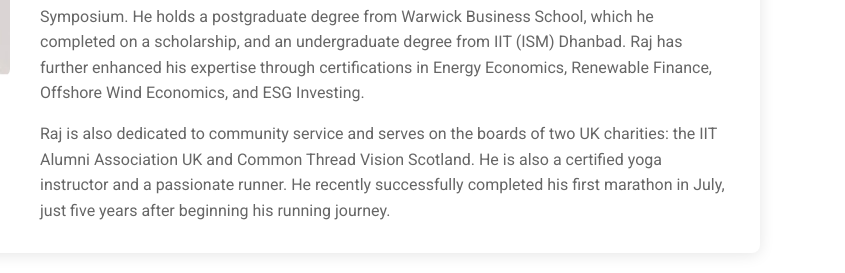
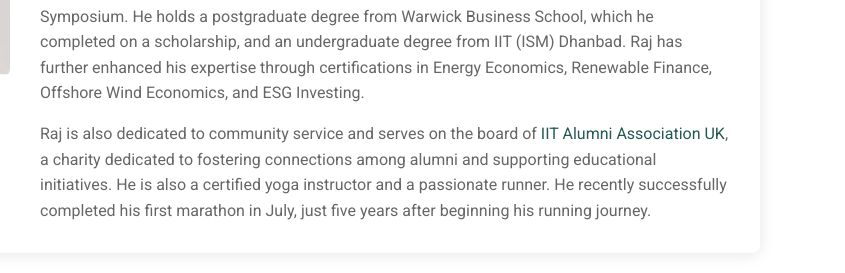
Before and after one commit to htmlwebdev/see-consultancy, a plain HTML site: page about.html in a window 1280 px wide. Shown: the part 1170-1443 px from the top of the page, 435-1280 px from the left. Drawn offline with Linux system fonts and the light colour scheme.

Commit message:
Update about.html

```diff
--- a/about.html
+++ b/about.html
@@ -146,7 +146,7 @@
                                     <div class="profile-description">
                                         <p>Our Director and Principal Economist, Raj Srivastava, has over 18 years of extensive experience in valuation, modeling, strategy development, and due diligence within the energy sector. He has held leadership and senior positions at Spirit Energy (Centrica Group), PETRONAS Carigali, and Dana Petroleum UK. Before these roles, Raj worked in M&A advisory with Deloitte and CGG Robertson UK.</p>
                                         <p>Raj has also worked in the energy transition space, leading a few workstreams. He presented a talk titled "Challenges of Valuation of Solar Investments" at the PETRONAS Economics Symposium. He holds a postgraduate degree from Warwick Business School, which he completed on a scholarship, and an undergraduate degree from IIT (ISM) Dhanbad. Raj has further enhanced his expertise through certifications in Energy Economics, Renewable Finance, Offshore Wind Economics, and ESG Investing.</p>
-                                        <p>Raj is also dedicated to community service and serves on the boards of two UK charities: the IIT Alumni Association UK and Common Thread Vision Scotland. He is also a certified yoga instructor and a passionate runner. He recently successfully completed his first marathon in July, just five years after beginning his running journey.</p>
+                                        <p>Raj is also dedicated to community service and serves on the board of <a href="https://www.iituk.org/">IIT Alumni Association UK</a>, a charity dedicated to fostering connections among alumni and supporting educational initiatives. He is also a certified yoga instructor and a passionate runner. He recently successfully completed his first marathon in July, just five years after beginning his running journey.</p>
                                     </div>
                                 </div>
                             </div>
```
